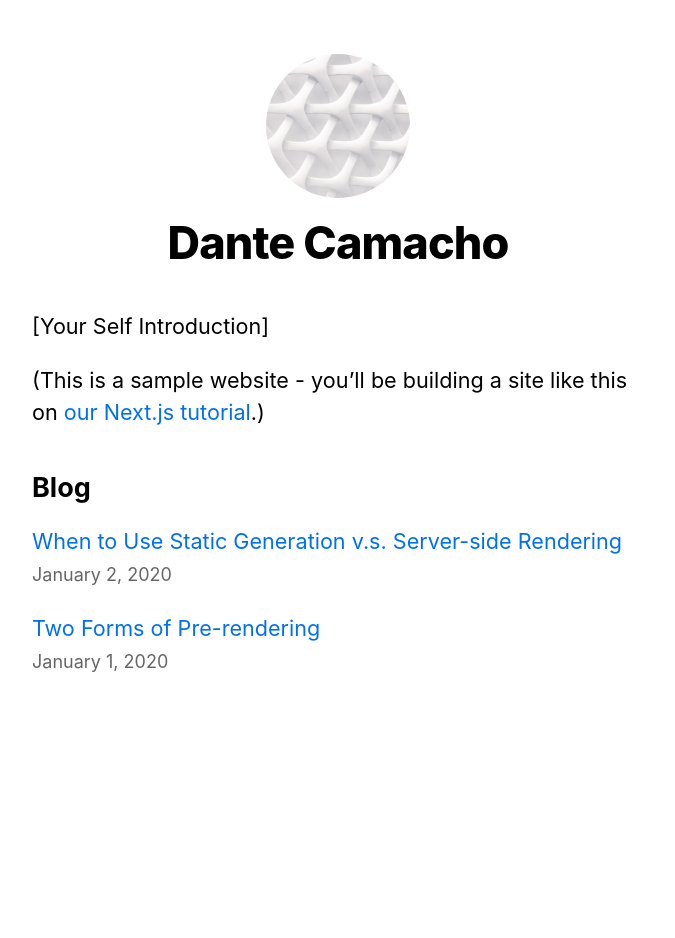
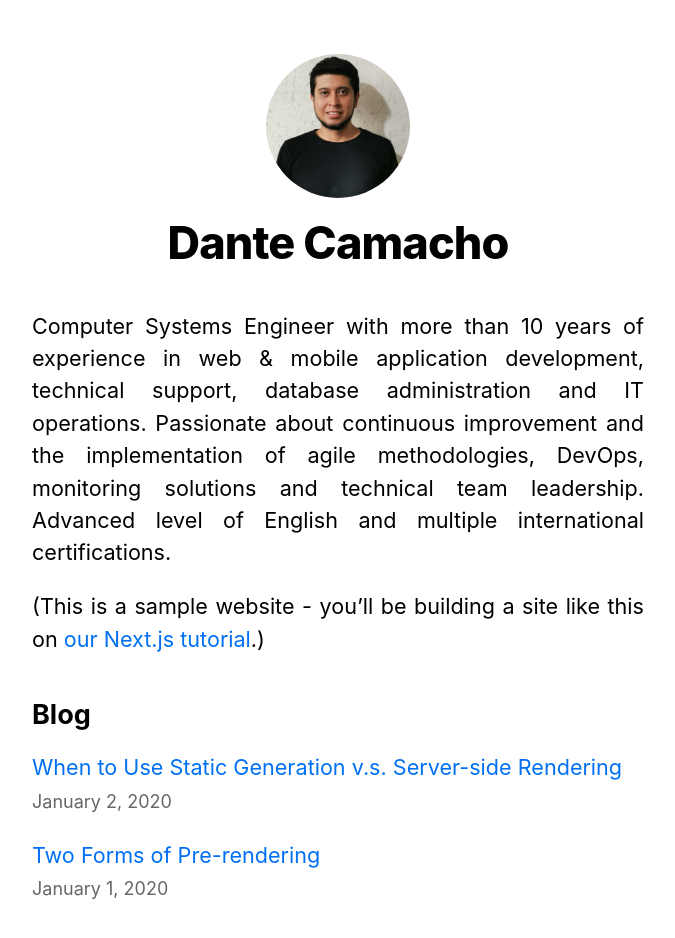
Before and after one commit to csdr87/nextjs-blog, a Next.js app: page / in a window 1280 px wide. Shown: the top 938 px of the page, without its empty margins (302-977 px from the left). Before the commit the page ends 800 px from the top, so only its background shows below. Built offline with nearby package versions, Linux system fonts and the light colour scheme.

Commit message:
feat: update profile

```diff
--- a/pages/index.js
+++ b/pages/index.js
@@ -21,7 +21,10 @@ export default function Home({ allPostsData }) {
         <title>{siteTitle}</title>
       </Head>
       <section className={utilStyles.headingMd}>
-        <p>[Your Self Introduction]</p>
+        <p>Computer Systems Engineer with more than 10 years of experience in web & mobile application development, technical
+support, database administration and IT operations. Passionate about continuous improvement and the implementation
+of agile methodologies, DevOps, monitoring solutions and technical team leadership. Advanced level of English and
+multiple international certifications.</p>
         <p>
           (This is a sample website - you’ll be building a site like this on{' '}
           <a href="https://nextjs.org/learn">our Next.js tutorial</a>.)
--- a/styles/utils.module.css
+++ b/styles/utils.module.css
@@ -21,6 +21,7 @@
 }
 
 .headingMd {
+  text-align: justify;
   font-size: 1.2rem;
   line-height: 1.5;
 }
```
Also changed, not shown: public/images/profile.jpg, public/vercel.svg (deleted).
